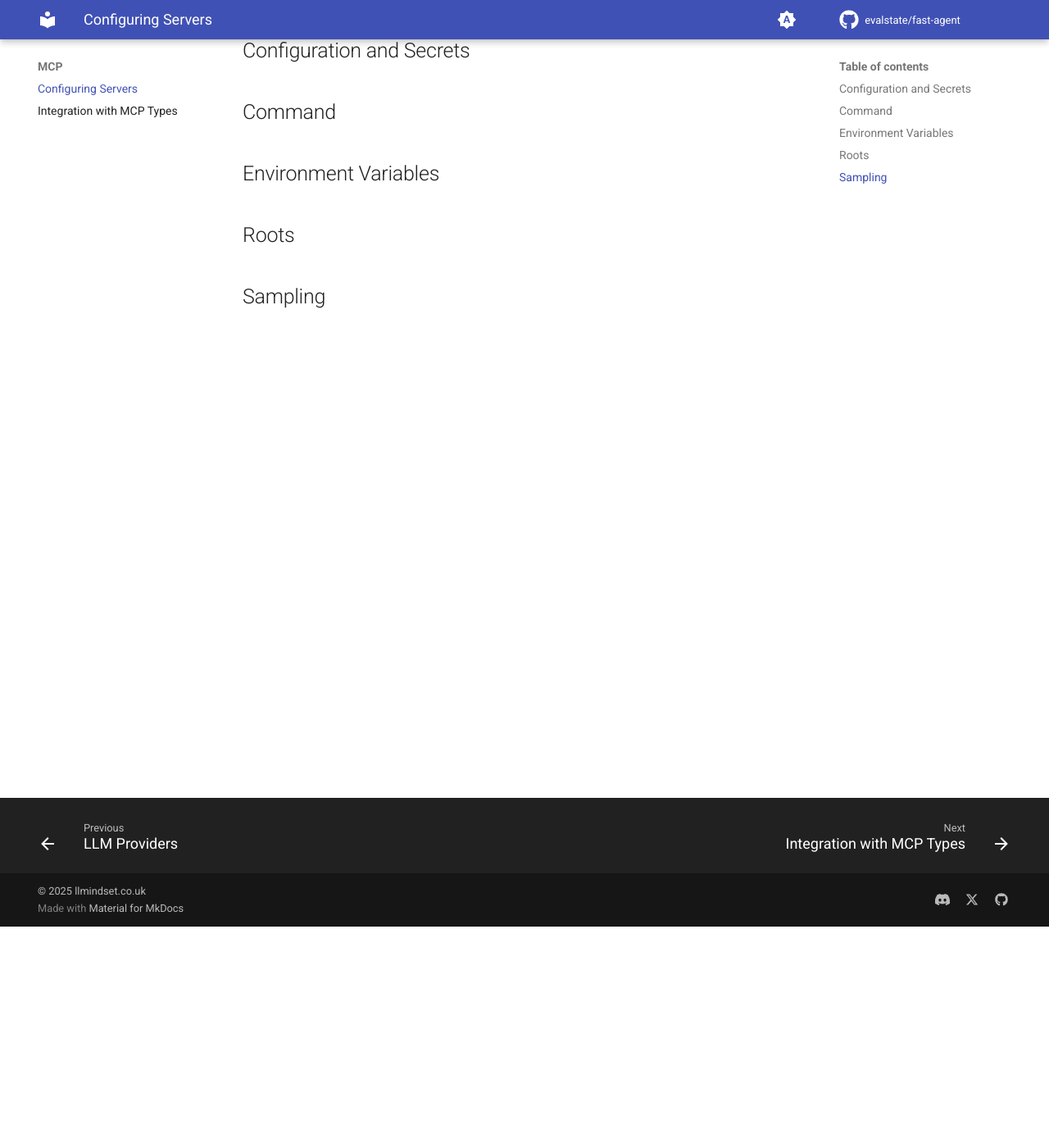
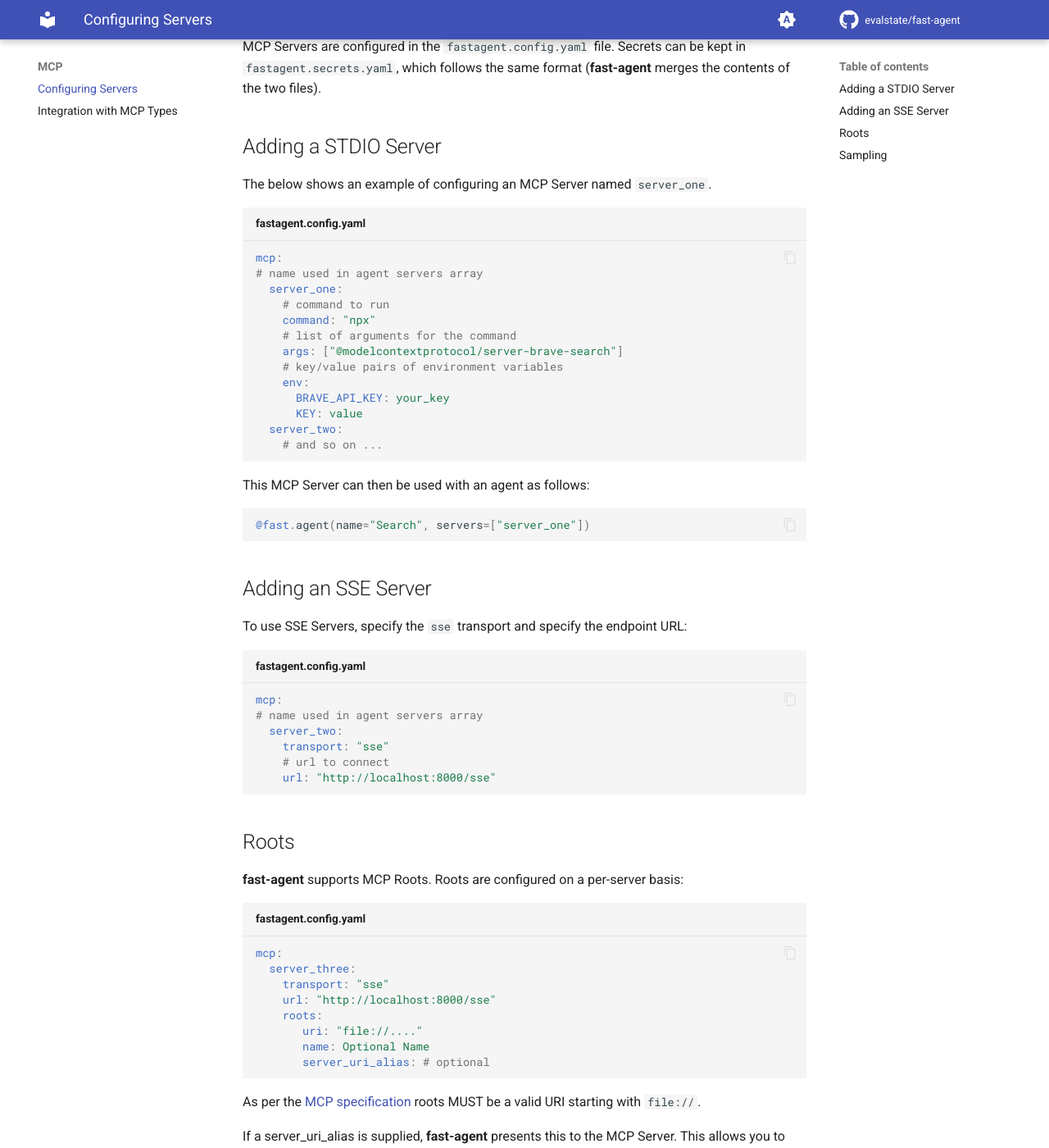
Before and after one commit to evalstate/fast-agent-docs, an MkDocs documentation site: the page built from docs/mcp/index.md, in a window 1280 px wide and 1400 px high, scrolled down 270 px. Shown: the whole window at 82% size. Built offline with MkDocs 1.6.1 and Material for MkDocs 9.7.7, drawn with Linux system fonts in a browser that asks for light colours; comment, search, counter and statistics services are not loaded; some of the changed text lies outside the part shown.

Commit message:
MCP Server configuration

````diff
--- a/docs/mcp/index.md
+++ b/docs/mcp/index.md
@@ -2,12 +2,79 @@
 title: Configuring Servers
 ---
 
-## Configuration and Secrets
+MCP Servers are configured in the `fastagent.config.yaml` file. Secrets can be kept in `fastagent.secrets.yaml`, which follows the same format (**fast-agent** merges the contents of the two files).
 
-## Command
+## Adding a STDIO Server
 
-## Environment Variables
+The below shows an example of configuring an MCP Server named `server_one`.
+
+```yaml title="fastagent.config.yaml"
+mcp:
+# name used in agent servers array
+  server_one:
+    # command to run
+    command: "npx"
+    # list of arguments for the command
+    args: ["@modelcontextprotocol/server-brave-search"]
+    # key/value pairs of environment variables
+    env:
+      BRAVE_API_KEY: your_key
+      KEY: value
+  server_two:
+    # and so on ...
+
+```
+
+This MCP Server can then be used with an agent as follows:
+```python
+@fast.agent(name="Search", servers=["server_one"])
+```
+
+## Adding an SSE Server
+
+To use SSE Servers, specify the `sse` transport and specify the endpoint URL:
+
+```yaml title="fastagent.config.yaml"
+mcp:
+# name used in agent servers array
+  server_two:
+    transport: "sse"
+    # url to connect
+    url: "http://localhost:8000/sse"
+```
 
 ## Roots
 
+**fast-agent** supports MCP Roots. Roots are configured on a per-server basis:
+
+```yaml title="fastagent.config.yaml"
+mcp:
+  server_three:
+    transport: "sse"
+    url: "http://localhost:8000/sse"
+    roots:
+       uri: "file://...."
+       name: Optional Name
+       server_uri_alias: # optional
+```
+
+As per the [MCP specification](https://github.com/modelcontextprotocol/specification/blob/41749db0c4c95b97b99dc056a403cf86e7f3bc76/schema/2025-03-26/schema.ts#L1185-L1191) roots MUST be a valid URI starting with `file://`.
+
+If a server_uri_alias is supplied, **fast-agent** presents this to the MCP Server. This allows you to present a consistent interface to the MCP Server. An example of this usage would be mounting a local directory to a docker volume, and presenting it as `/mnt/data` to the MCP Server for consistency.
+
+The data analysis example (`fast-agent bootstrap data-analysis` has a working example of roots).
+
 ## Sampling
+
+Sampling is configured by specifying a sampling model for the MCP Server.
+
+```yaml title="fastagent.config.yaml"
+mcp:
+  server_four:
+    transport: "sse"
+    url: "http://localhost:8000/sse"
+    sampling:
+      model: "provider.model.<reasoning_effort>"
+```
+
+Read more about The model string and settings [here](../models/index.md)
--- a/mkdocs.yml
+++ b/mkdocs.yml
@@ -13,6 +13,7 @@
     - navigation.top
     - navigation.footer
     - content.code.copy
+    - announce.dismiss
   custom_dir: overrides
 
   palette:
````
Also changed, not shown: docs/agents/prompting.md (+1 -1 lines).
